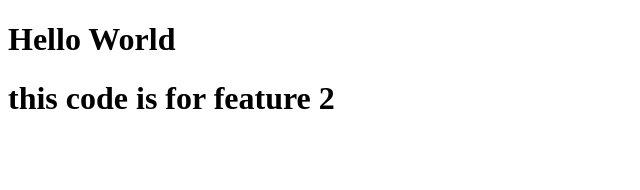
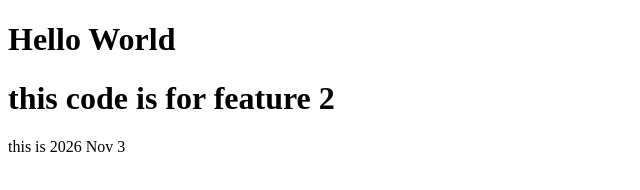
Before and after one commit to ahmadsabirhimmat/form, a plain HTML site: page index.html in a window 1280 px wide. Shown: the whole page, without its empty margins (0-640 px from the left). Drawn offline with Linux system fonts and the light colour scheme.

Commit message:
new update

```diff
--- a/index.html
+++ b/index.html
@@ -8,5 +8,6 @@
 <body>
     <h1>Hello World</h1>
     <h1>this code is for feature 2</h1>
+    <p>this is 2026 Nov 3</p>
 </body>
 </html>
```
